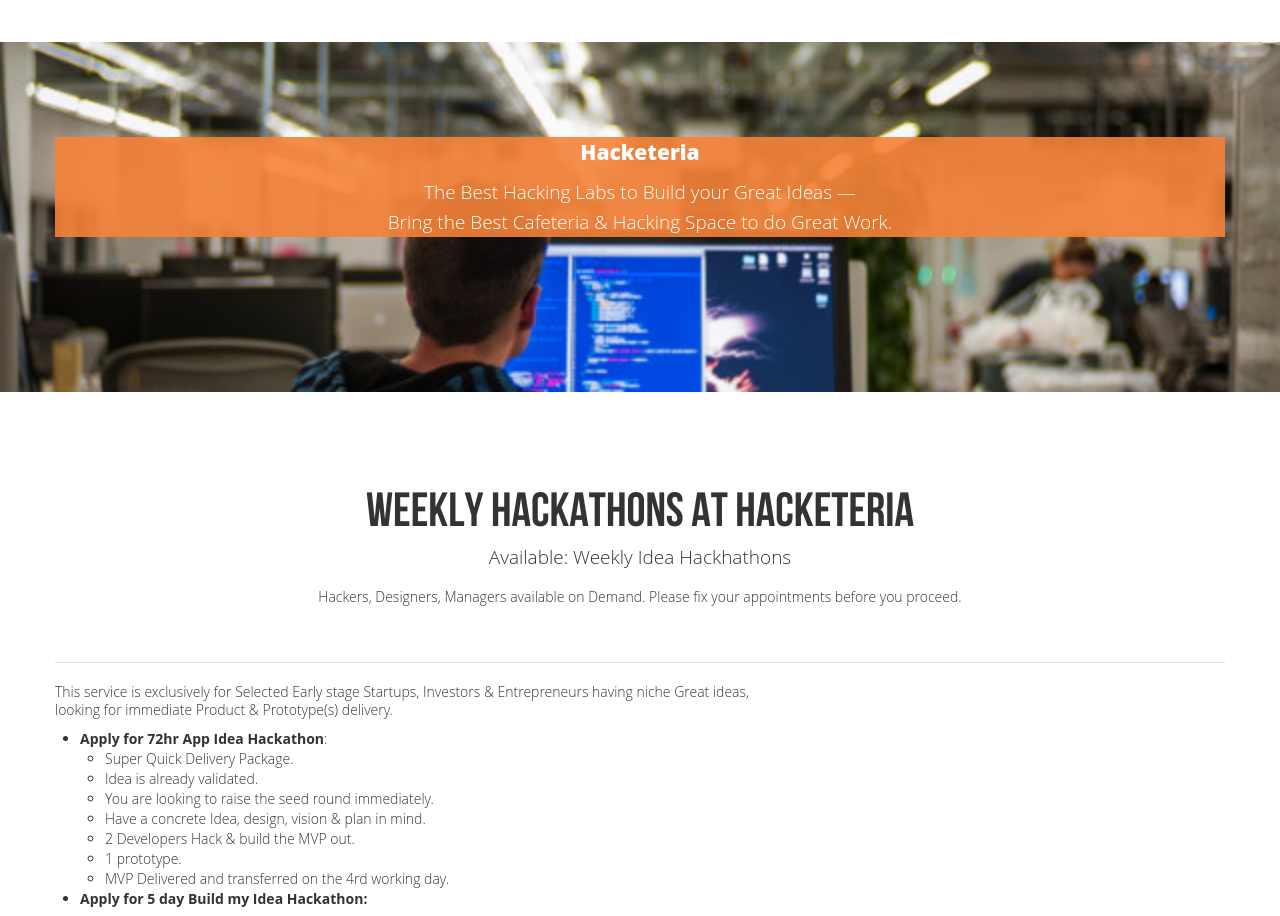
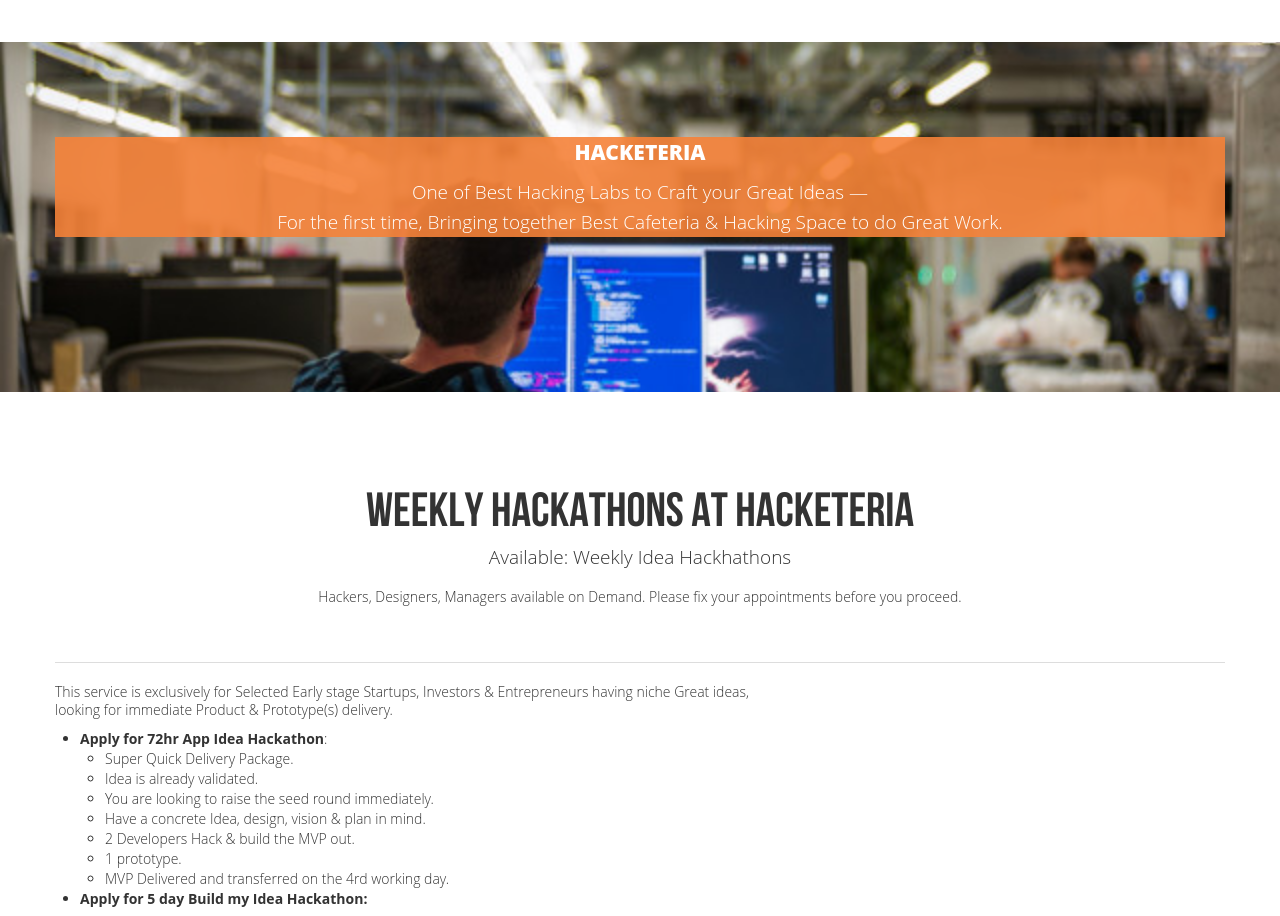
Before and after one commit to ninjaas/ninjaas.github.io, a plain HTML site: page index.html in a window 1280 px wide. Shown: the part 5260-6176 px from the top of the page. Drawn offline with Linux system fonts and the light colour scheme.

Commit message:
updated hacketeria
updated hacketeria

```diff
--- a/index.html
+++ b/index.html
@@ -540,8 +540,8 @@ From Prototypes with Validation to websites, apps & connections. Currently accep
 		<div class="container">
 			<div class="hero">
         <div style="background-color:rgba(245, 130, 57,0.9);">
-            <p style="font-weight:900;font-size:1.5em;">Hacketeria</p>
-            <p>The Best Hacking Labs to Build your Great Ideas —  <br>Bring the Best Cafeteria &amp; Hacking Space to do Great Work.</p>
+            <p style="font-weight:900;font-size:1.5em;">HACKETERIA</p>
+            <p>One of Best Hacking Labs to Craft your Great Ideas —  <br>For the first time, Bringing together Best Cafeteria &amp; Hacking Space to do Great Work.</p>
         </div>
 			</div>
 		</div>
```
